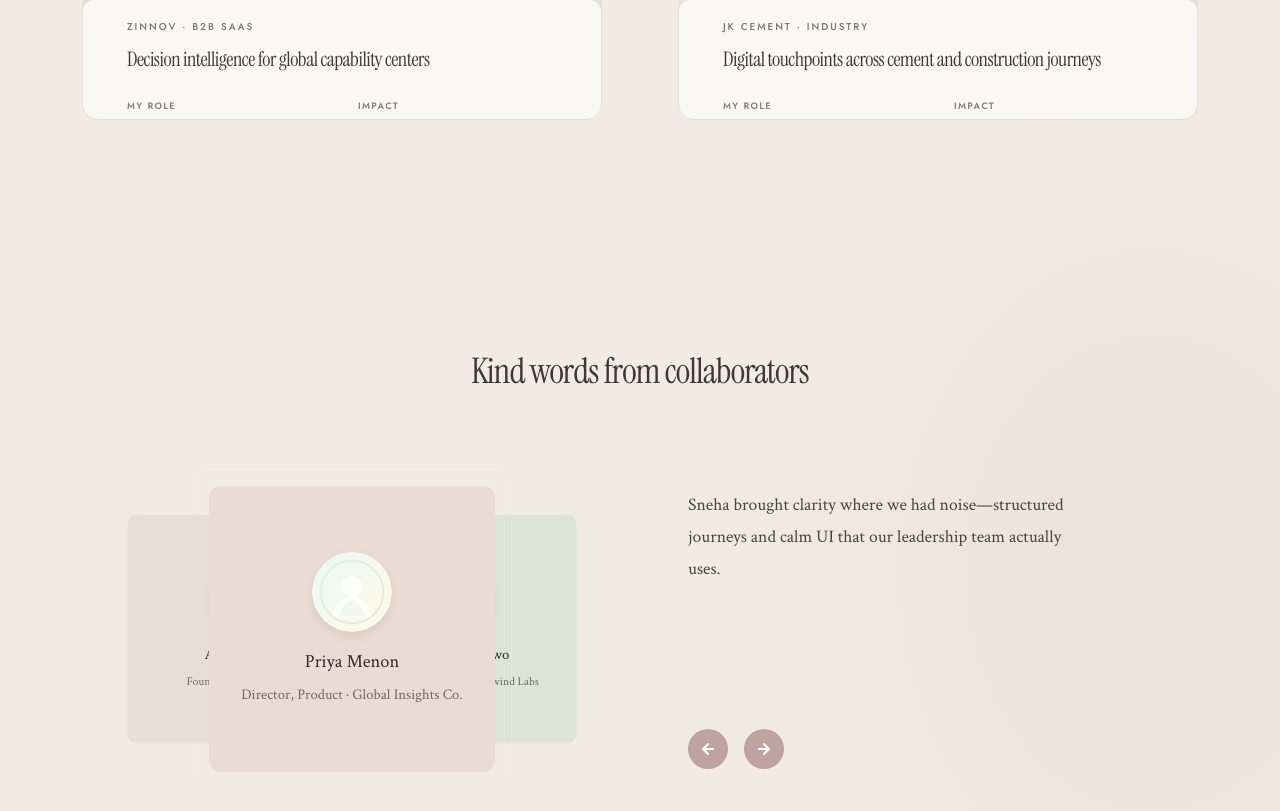
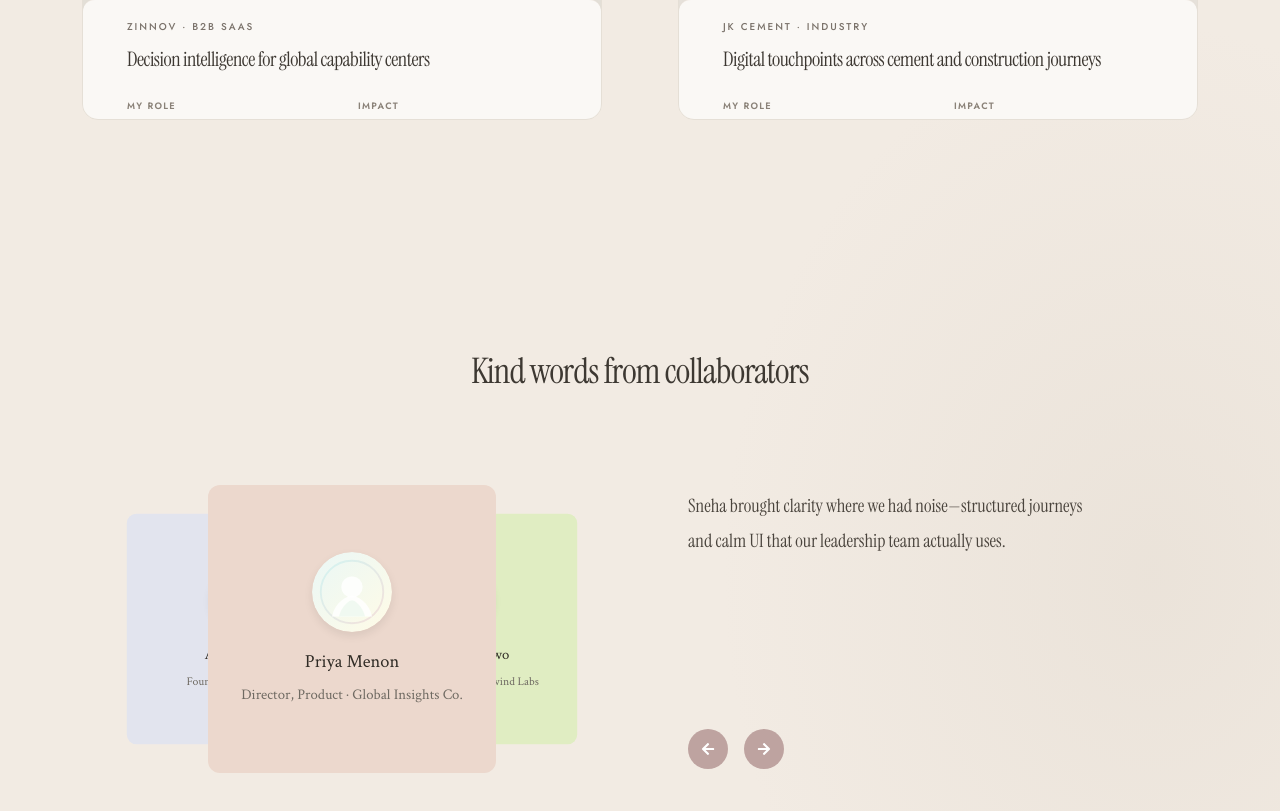
Before and after one commit to uxsneha26/zinnov-case-study, a Next.js app: page / in a window 1280 px wide. Shown: the part 1374-2185 px from the top of the page. Built offline with nearby package versions, Linux system fonts and the light colour scheme.

Commit message:
testimonials final

```diff
--- a/components/ui/circular-testimonials.tsx
+++ b/components/ui/circular-testimonials.tsx
@@ -7,6 +7,7 @@ import React, {
 } from "react";
 import { FaArrowLeft, FaArrowRight } from "react-icons/fa";
 import { motion, AnimatePresence } from "framer-motion";
+import { instrumentSerif } from "@/lib/fonts";
 
 interface Testimonial {
   quote: string;
@@ -21,14 +22,14 @@ interface CircularTestimonialsProps {
 }
 
 const bgColors = [
-  "#EADCD4",
-  "#DCE4D7",
-  "#DCE6E8",
-  "#E4E1D9",
-  "#F0E5D8",
-  "#E3DAD3",
-  "#D9E3DA",
-  "#E6DFD7",
+  "#ECD8CD",
+  "#E0EDC2",
+  "#DAEAED",
+  "#F5ECD0",
+  "#D2E4DB",
+  "#EBE4EB",
+  "#D9E3DA",
+  "#E2E4EE",
 ];
 
 export const CircularTestimonials = ({
@@ -101,7 +102,7 @@ export const CircularTestimonials = ({
       key={t.name}
       style={getStyle(i)}
       className="absolute w-[320px] h-[320px] rounded-2xl p-4 transition-all duration-500 ease-out
-border-[0.5px] border-white/10 shadow-none"
+ shadow-none"
     >
       <div
         className="w-full h-full rounded-xl flex flex-col items-center justify-center text-center p-6"
@@ -142,9 +143,9 @@ border-[0.5px] border-white/10 shadow-none"
       exit={{ opacity: 0, y: -10 }}
       transition={{ duration: 0.3 }}
     >
-      <p className="text-[1.1rem] leading-[1.8] text-[#4a443d]">
-        {active.quote}
-      </p>
+      <p className={`${instrumentSerif.className} text-[1.15rem] leading-[1.9] text-[#4a443d]`}>
+  {active.quote}
+</p>
     </motion.div>
   </AnimatePresence>
 
```
